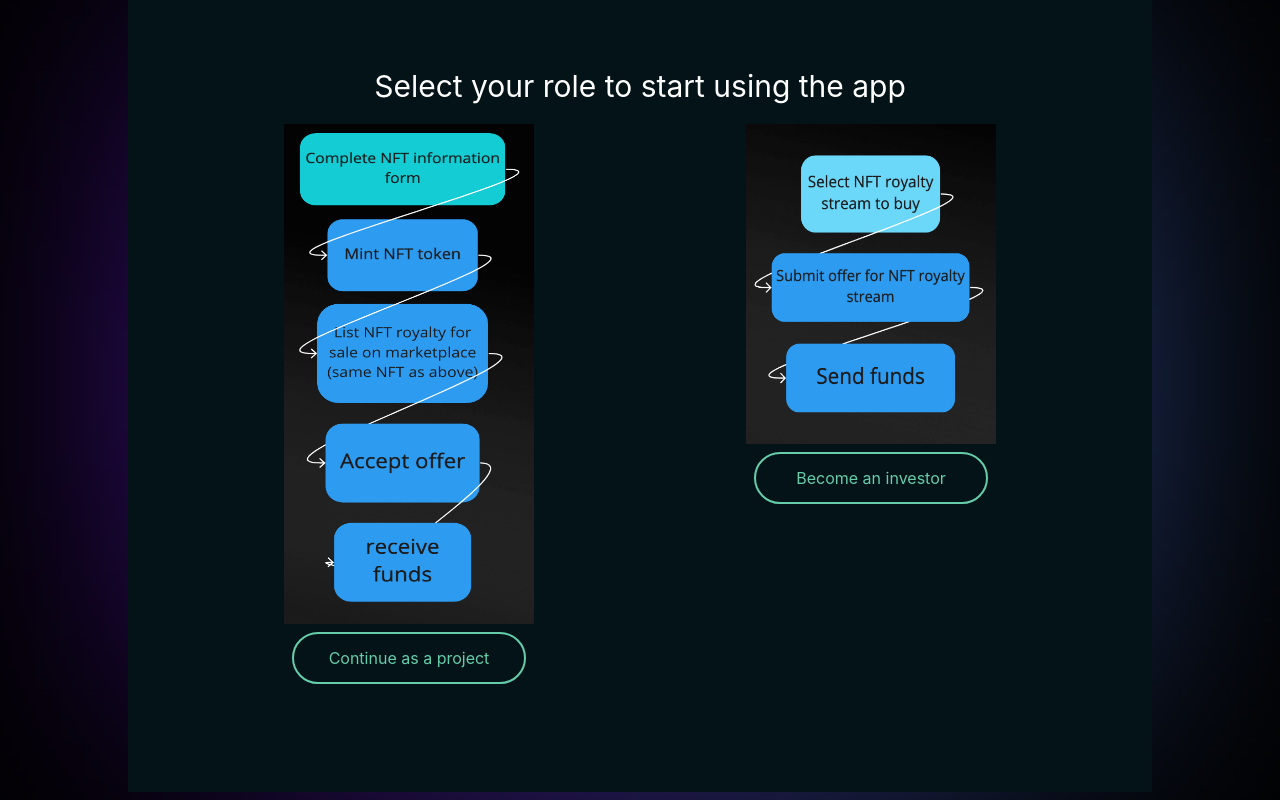
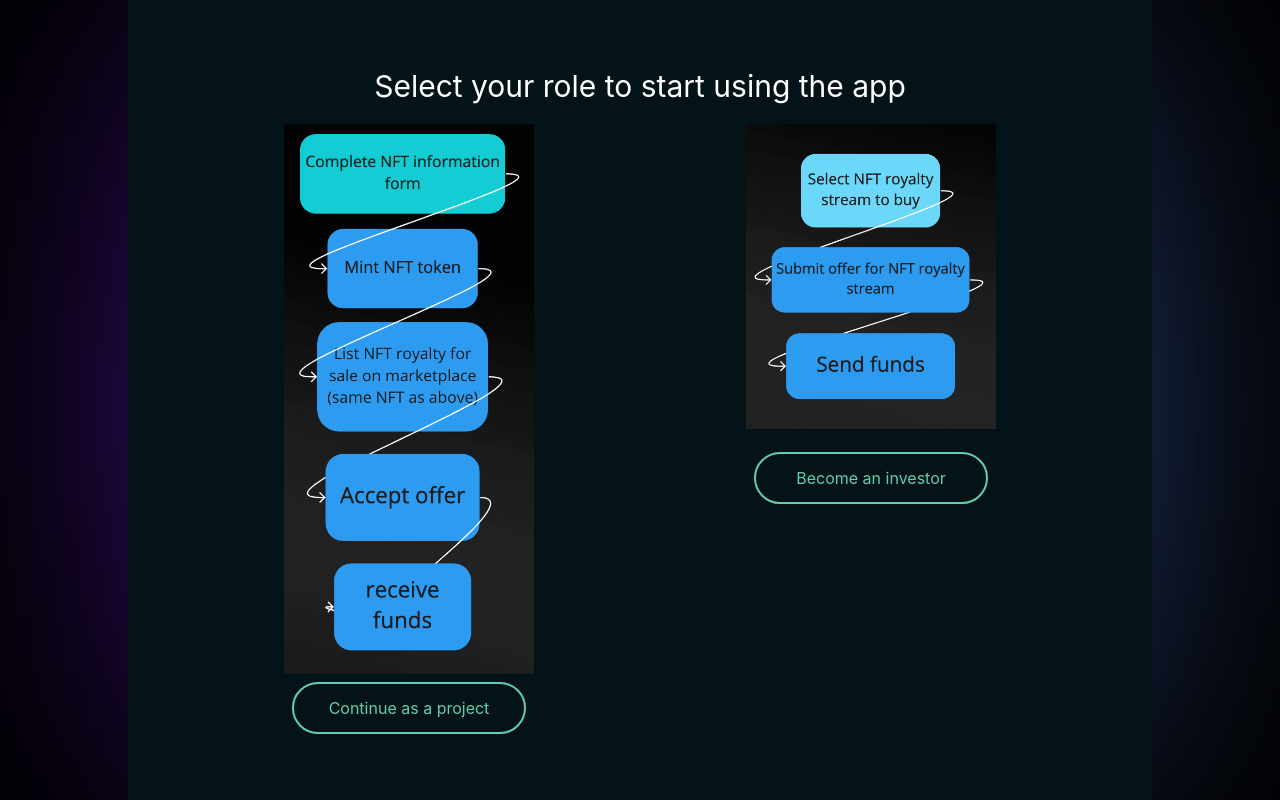
Before and after one commit to webstalt/pando, a Next.js app: page / in a window 1280 px wide. Shown: the part 800-1600 px from the top of the page. Built offline with nearby package versions, Linux system fonts and the light colour scheme.

Commit message:
Work-around for images

```diff
--- a/components/mintingScreen/MintingScreen.js
+++ b/components/mintingScreen/MintingScreen.js
@@ -25,23 +25,13 @@ export function MintingScreen({ data }) {
             </div>
             <div className={classes.optionsWrapper}>
               <div className={classes.option}>
-                <Image
-                  src={sellersRoadmap}
-                  alt="project-roadmap"
-                  height="500"
-                  width="250"
-                />
+                <div className={classes.sellerRoadmap}></div>
                 <Button onClick={() => dispatch(setRole(Roles.SELLER))}>
                   Continue as a project
                 </Button>
               </div>
               <div className={classes.option}>
-                <Image
-                  src={investorsRoadmap}
-                  alt="investors-roadmap"
-                  height="320"
-                  width="250"
-                />
+                <div className={classes.investorsRoadmap}></div>
                 <Button onClick={() => dispatch(setRole(Roles.INVESTOR))}>
                   Become an investor
                 </Button>
--- a/components/mintingScreen/mintingScreen.module.scss
+++ b/components/mintingScreen/mintingScreen.module.scss
@@ -18,6 +18,26 @@
   flex-direction: column;
 }
 
+//Seller Roadmap image
+.sellerRoadmap{
+  height: 550px;
+  width: 250px;
+  background-image: url("../../public/sellers-roadmap.png");
+  background-repeat: no-repeat;
+  background-size: 100%;
+
+}
+
+//Investor Roadmap image
+.investorsRoadmap{
+  height: 320px;
+  width: 250px;
+  background-image: url('../../public/investors-roadmap.png');
+  background-repeat: no-repeat;
+  background-size: 100%;
+}
+
+
 // .table {
 //   display: flex;
 //   flex-direction: column;
```
Also changed, not shown: 1 other file (tests, documents, lock files or other folders).
